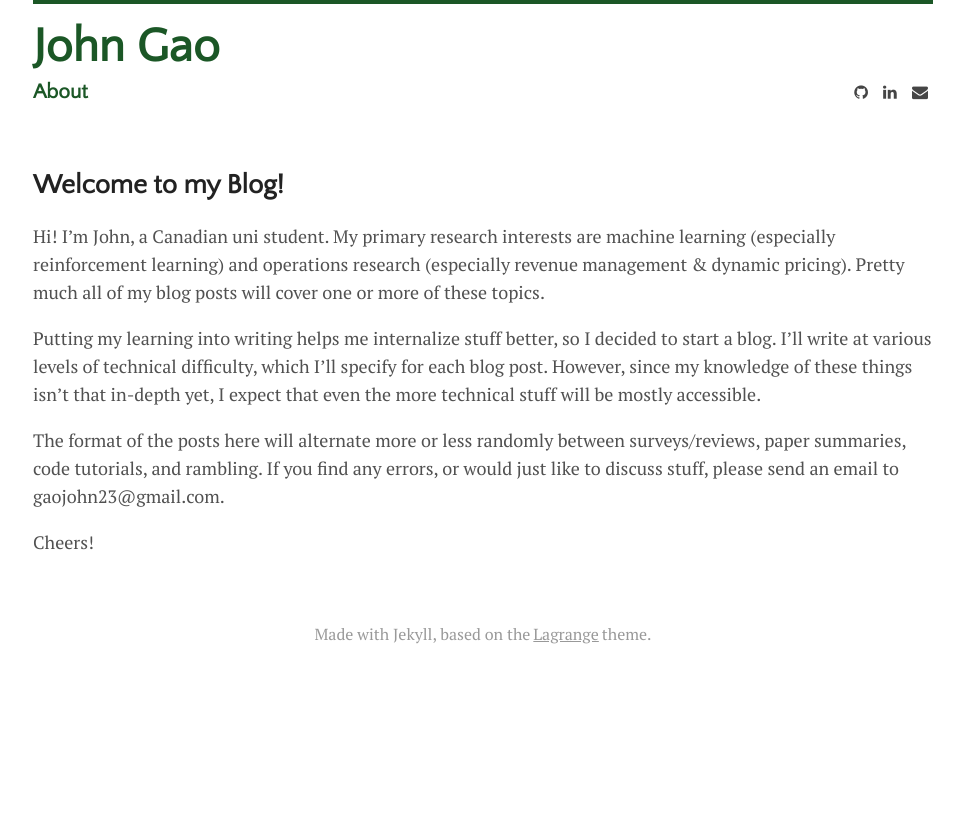
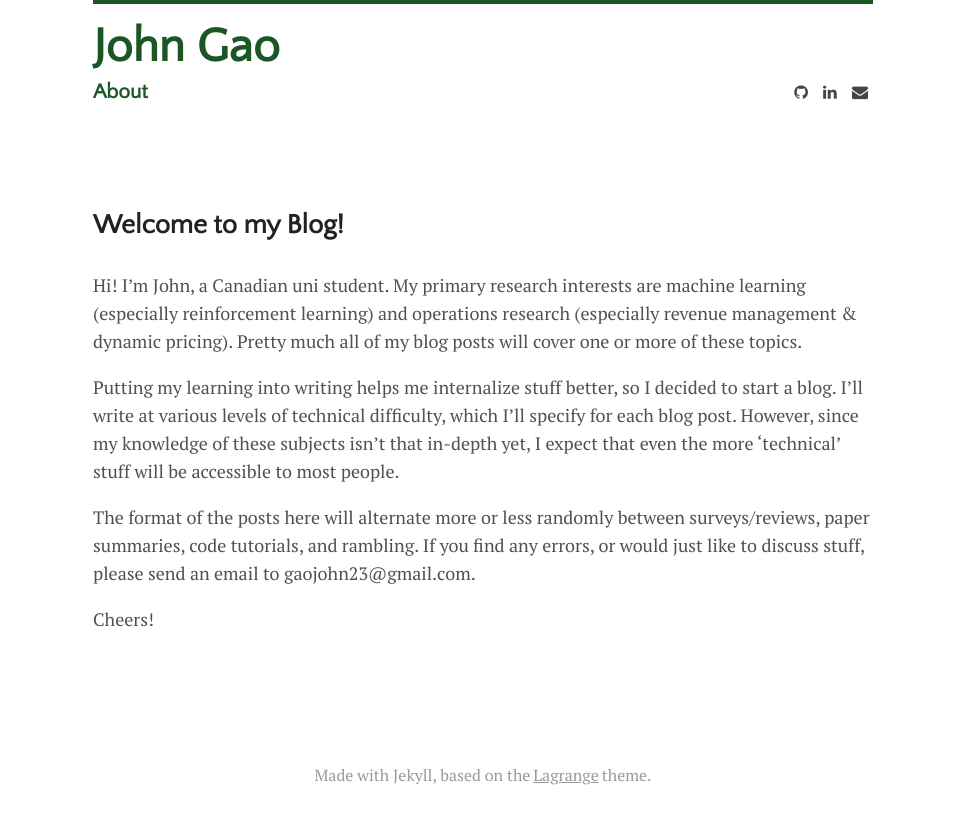
Before and after one commit to johngao2/johngao2.github.io, a Jekyll site: the page built from menu/about.md, in a window 1280 px wide. Shown: the top 824 px of the page, without its empty margins (157-1121 px from the left). Built offline with Jekyll 4.4.1, drawn with Linux system fonts in a browser that asks for light colours.

```diff
--- a/_layouts/default.html
+++ b/_layouts/default.html
@@ -7,6 +7,8 @@
 
   <div class="container">
     {% include header.html %}
+
+    <br>
 
     <div class="post-container">
       {{ content }}
--- a/_layouts/page.html
+++ b/_layouts/page.html
@@ -1,8 +1,10 @@
 ---
 layout: default
 ---
-
+<br>
 <h2>
   {{ page.title }}
 </h2>
+<br>
+
 {{ content }}
--- a/assets/css/main.css
+++ b/assets/css/main.css
@@ -16,6 +16,11 @@
 /*
   Base
 */
+
+p.excerpt {
+    margin-top:-15px;
+    margin-bottom: -15px;
+}
 
 body {
   font-family: "PT Serif", Georgia, "Times New Roman", serif;
@@ -36,9 +41,10 @@ body {
 }
 
 h1{
-  font-size: 3rem;
+  font-size: 2rem;
   font-family: "Quattrocento Sans", sans-serif;
   color: black;
+  line-height: 2.2rem;
 }
 
 h1 a {
@@ -51,6 +57,23 @@ h1 a:hover {
   color:#2D8C3F;
 }
 
+h2 {
+  margin-bottom: -14px;
+}
+
+h2 a{
+  margin-bottom: -14px;
+  color:#1B5726;
+}
+
+h2 a:hover {
+  color:#2D8C3F;
+}
+
+h3 {
+  margin-bottom: -17px
+}
+
 h2, h3, h4, h5, h6 {
   font-family: "Quattrocento Sans", sans-serif;
   color: #222;
@@ -58,11 +81,11 @@ h2, h3, h4, h5, h6 {
 
 a {
   text-decoration: none;
-  color: #277A37;
+  color: #2F9141;
 }
 
 a:hover {
-  color: #34A349;
+  color: #37AB4D;
   border-bottom: none;
 }
 
@@ -87,7 +110,7 @@ blockquote {
 .container {
   margin-left: auto;
   margin-right: auto;
-  width: 900px;
+  width: 780px;
   border-top:
   4px solid #1B5726;
 }
@@ -146,18 +169,18 @@ blockquote {
 */
 
 .post-container {
-  margin-bottom: 4rem;
+  margin-bottom: 8rem;
 }
 
 .posts {
-  margin-bottom: 4rem;
+  margin-bottom: 2rem;
   padding: 0px;
   list-style: none;
 }
 
 .post-date {
   display: block;
-  margin-top:9px;
+  margin-top:-20px;
   margin-bottom: 1rem;
   color: #9a9a9a;
   font-family: 'Quattrocento Sans', sans-serif;
--- a/menu/about.md
+++ b/menu/about.md
@@ -5,7 +5,7 @@ title: Welcome to my Blog!
 
 Hi! I'm John, a Canadian uni student. My primary research interests are machine learning (especially reinforcement learning) and operations research (especially revenue management & dynamic pricing). Pretty much all of my blog posts will cover one or more of these topics.
 
-Putting my learning into writing helps me internalize stuff better, so I decided to start a blog. I'll write at various levels of technical difficulty, which I'll specify for each blog post. However, since my knowledge of these things isn't that in-depth yet, I expect that even the more technical stuff will be mostly accessible.
+Putting my learning into writing helps me internalize stuff better, so I decided to start a blog. I'll write at various levels of technical difficulty, which I'll specify for each blog post. However, since my knowledge of these subjects isn't that in-depth yet, I expect that even the more 'technical' stuff will be accessible to most people.
 
 The format of the posts here will alternate more or less randomly between surveys/reviews, paper summaries, code tutorials, and rambling. If you find any errors, or would just like to discuss stuff, please send an email to gaojohn23@gmail.com.
 
```
Also changed, not shown: _drafts/2018-09-14-rl-intro-for-layman.markdown (added, +32 -0 lines), _drafts/2018-09-14-text-formatting-examples.md (renamed from _posts/2018-09-14-rl-intro.md, +6 -15 lines), _layouts/post.html (+8 -12 lines), index.html (+3 -4 lines), _drafts/2013-04-04-about-the-author.md (renamed from _posts/2013-04-04-about-the-author.md).
